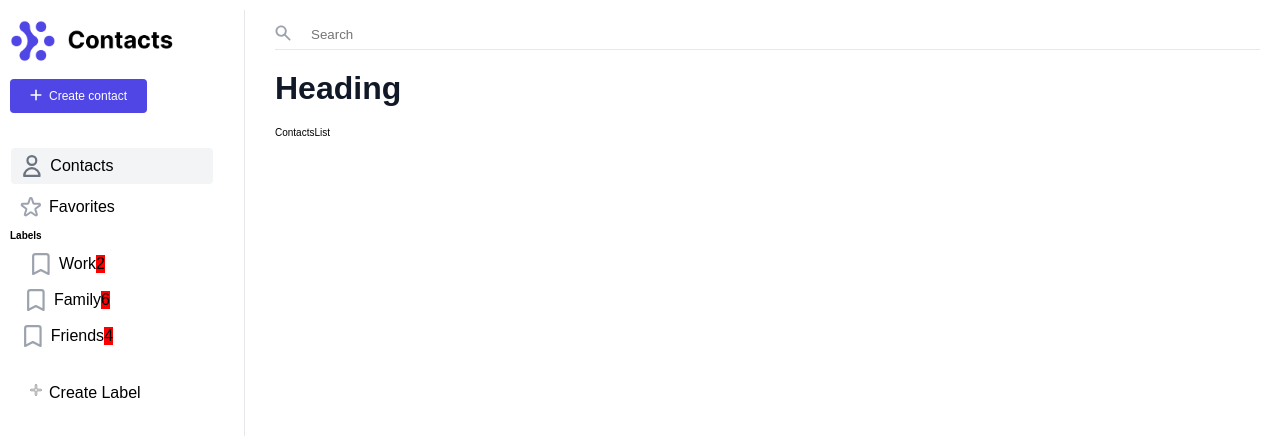
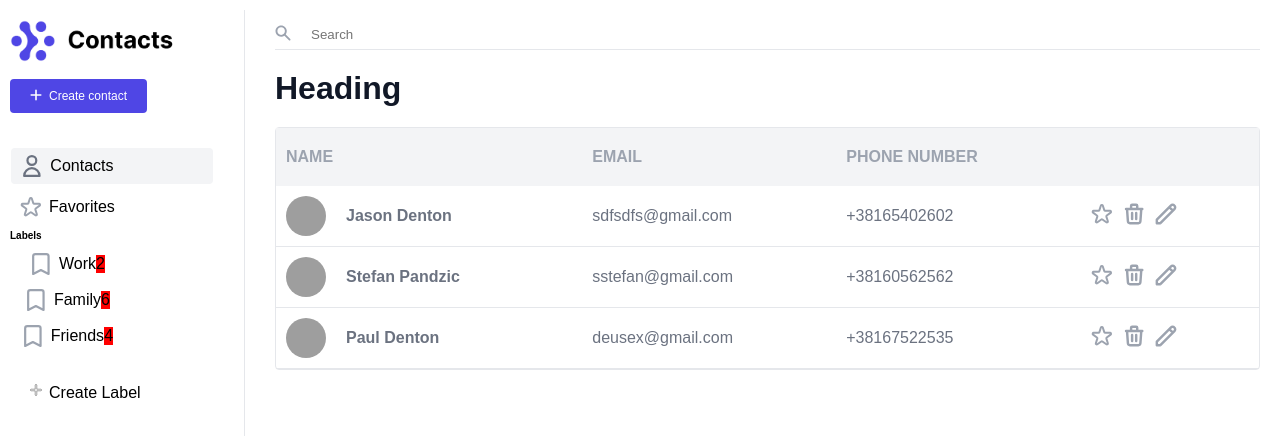
Before and after one commit to StefanPandzic/enlight_zadatak_contactsApp, a React (Create React App) app: page / in a window 1280 px wide. Shown: the top 436 px of the page. Built offline with nearby package versions, Linux system fonts and the light colour scheme; grey boxes are pictures that could not be loaded.

Commit message:
Finished view for main section

```diff
--- a/package.json
+++ b/package.json
@@ -6,6 +6,7 @@
     "@testing-library/jest-dom": "^5.16.4",
     "@testing-library/react": "^13.2.0",
     "@testing-library/user-event": "^13.5.0",
+    "faker": "^5.5.3",
     "react": "^18.1.0",
     "react-dom": "^18.1.0",
     "react-scripts": "5.0.1",
--- a/src/components/App.js
+++ b/src/components/App.js
@@ -1,80 +1,32 @@
 import React from "react";
 import { useState } from "react";
 import logo from "../images/logo.png";
+import faker from "faker";
 import ContactsList from "./ContactsList";
 import Icon from "./Icons";
-/*
-const contacts = [
-
-    {
-        id: 4,
-        first_name: "Jason",
-        last_name: "Denton",
-        phone_number: "065402602",
-        email: 'sdfsdfs@gmail.com',
-        close_friend: true
-    },
-    {
-        id: 5,
-        first_name: "Stefan",
-        last_name: "Pandzc",
-        phone_number: "060562562",
-        email: 'sstefan@gmail.com',
-        close_friend: false
-    },
-    {
-        id: 6,
-        first_name: "Paul",
-        last_name: "Denton",
-        phone_number: "067522535",
-        email: 'deusex@gmail.com',
-        close_friend: true
-    },
-    {
-        id: 7,
-        first_name: "Jason",
-        last_name: "Denton",
-        phone_number: "065402602",
-        email: 'sdfsdfs@gmail.com',
-        close_friend: true
-    },
-    {
-        id: 8,
-        first_name: "Stefan",
-        last_name: "Pandzc",
-        phone_number: "060562562",
-        email: 'sstefan@gmail.com',
-        close_friend: false
-    },
-    {
-        id: 9,
-        first_name: "Paul",
-        last_name: "Denton",
-        phone_number: "067522535",
-        email: 'deusex@gmail.com',
-        close_friend: true
-    },
-]*/
 
 const App = () => {
   const [showAddContact, setShowAddContact] = useState(false);
   const [contacts, setContacts] = useState([
     {
       id: 1,
-      name: "Jason",
-      phone_number: "065402602",
+      avatar: `${faker.image.image()}`,
+      name: "Jason Denton",
+      phone_number: "+38165402602",
       email: "sdfsdfs@gmail.com",
     },
     {
       id: 2,
-      name: "Stefan",
-      phone_number: "060562562",
+      avatar: `${faker.image.image()}`,
+      name: "Stefan Pandzic",
+      phone_number: "+38160562562",
       email: "sstefan@gmail.com",
     },
     {
       id: 3,
-      name: "Paul",
-      phone_number: "067522535",
+      avatar: `${faker.image.image()}`,
+      name: "Paul Denton",
+      phone_number: "+38167522535",
       email: "deusex@gmail.com",
     },
   ]);
@@ -144,7 +96,7 @@ const App = () => {
         <section className="heading">
           <h1 className="header-1">Heading</h1>
         </section>
-        <ContactsList />
+        <ContactsList contacts={contacts} />
       </main>
     </div>
   );
--- a/src/components/ContactItem.js
+++ b/src/components/ContactItem.js
@@ -1,25 +1,30 @@
 import React from "react";
+import Icon from "./Icons";
 
 const ContactItem = ({ contact }) => {
-
-    const closeFriend = (contact) => {
-        if (contact.close_friend)
-            return 'Yes';
-        else return 'No';
-    }
-
-    return (
-        <div className="contact-item">
-            <div className="name">
-                <h4 className="header-4 name__first-name">{contact.first_name}</h4>
-                <h4 className="header-4 name__last-name">{contact.last_name}</h4>
-            </div>
-            <p className="contact-item__phone-number">Number: {contact.phone_number}</p>
-            <p className="contact-item__email">Email: {contact.email}</p>
-            <div className="contact-item__friend">Close Friend: {closeFriend(contact)}</div>
+  return (
+    <tr className="contact-item">
+      <td className="contact-item__full-name">
+        <div className="contact-item__image">
+          <img src={contact.avatar} alt="ContactPhoto" />
         </div>
-    );
-
-}
+        <h4 className="contact-item__name">{contact.name}</h4>
+      </td>
+      <td className="contact-item__email">{contact.email}</td>
+      <td className="contact-item__phone-number">{contact.phone_number}</td>
+      <td className="contact-item__control">
+        <a className="favorite">
+          <Icon name="star" size={22} />
+        </a>
+        <a className="trash">
+          <Icon name="trash" size={22} />
+        </a>
+        <a className="edit">
+          <Icon name="pen" size={22} />
+        </a>
+      </td>
+    </tr>
+  );
+};
 
 export default ContactItem;
--- a/src/components/ContactsList.js
+++ b/src/components/ContactsList.js
@@ -2,17 +2,23 @@ import React from "react";
 import ContactItem from "./ContactItem";
 
 const ContactsList = (props) => {
-  /*
-    const renderedContactsList = props.contacts.map((contact) => {
-        return (
-            <ContactItem contact={contact} />
-        );
-    });
+  const renderedContactsList = props.contacts.map((contact) => {
+    return <ContactItem contact={contact} />;
+  });
 
-    {renderedContactsList}
-*/
-
-  return <div className="contacts">ContactsList</div>;
+  return (
+    <table cellSpacing="0" cellPadding="0" className="contacts">
+      <thead>
+        <tr className="contacts__table-head">
+          <th className="contacts__name">Name</th>
+          <th className="contacts__email">Email</th>
+          <th className="contacts__phone">Phone Number</th>
+          <th className="contacts__control"></th>
+        </tr>
+      </thead>
+      <tbody>{renderedContactsList}</tbody>
+    </table>
+  );
 };
 
 export default ContactsList;
--- /dev/null
+++ b/src/components/_contact-item.scss
@@ -0,0 +1,35 @@
+.contact-item {
+  color: $color-text-secondary;
+
+  td {
+    padding: 1rem 1rem;
+    border-bottom: 1px solid $color-border;
+  }
+
+  &__full-name {
+    display: flex;
+    align-items: center;
+  }
+
+  &__image {
+    width: 4rem;
+    height: 4rem;
+
+    img {
+      background-size: cover;
+      width: 100%;
+      height: 100%;
+      border-radius: 50%;
+    }
+  }
+
+  &__name {
+    margin-left: 2rem;
+  }
+
+  &__control {
+    a {
+      padding: 0 0.5rem;
+    }
+  }
+}
--- /dev/null
+++ b/src/components/_contacts.scss
@@ -0,0 +1,17 @@
+.contacts {
+  font-size: $default-font-size;
+  width: 100%;
+  border: 1px solid $color-border;
+  border-radius: 4px;
+
+  &__table-head {
+    background-color: $color-secondary;
+    color: $color-tertiary;
+    text-transform: uppercase;
+    text-align: left;
+
+    th {
+      padding: 2rem 1rem;
+    }
+  }
+}
--- a/src/main.scss
+++ b/src/main.scss
@@ -8,6 +8,8 @@
 @import "components/labels";
 @import "components/link";
 @import "components/sidebar";
+@import "components/contact-item";
+@import "components/contacts";
 
 @import "layout/heading";
 @import "layout/header";
```
Also changed, not shown: 1 other file (tests, documents, lock files or other folders).
